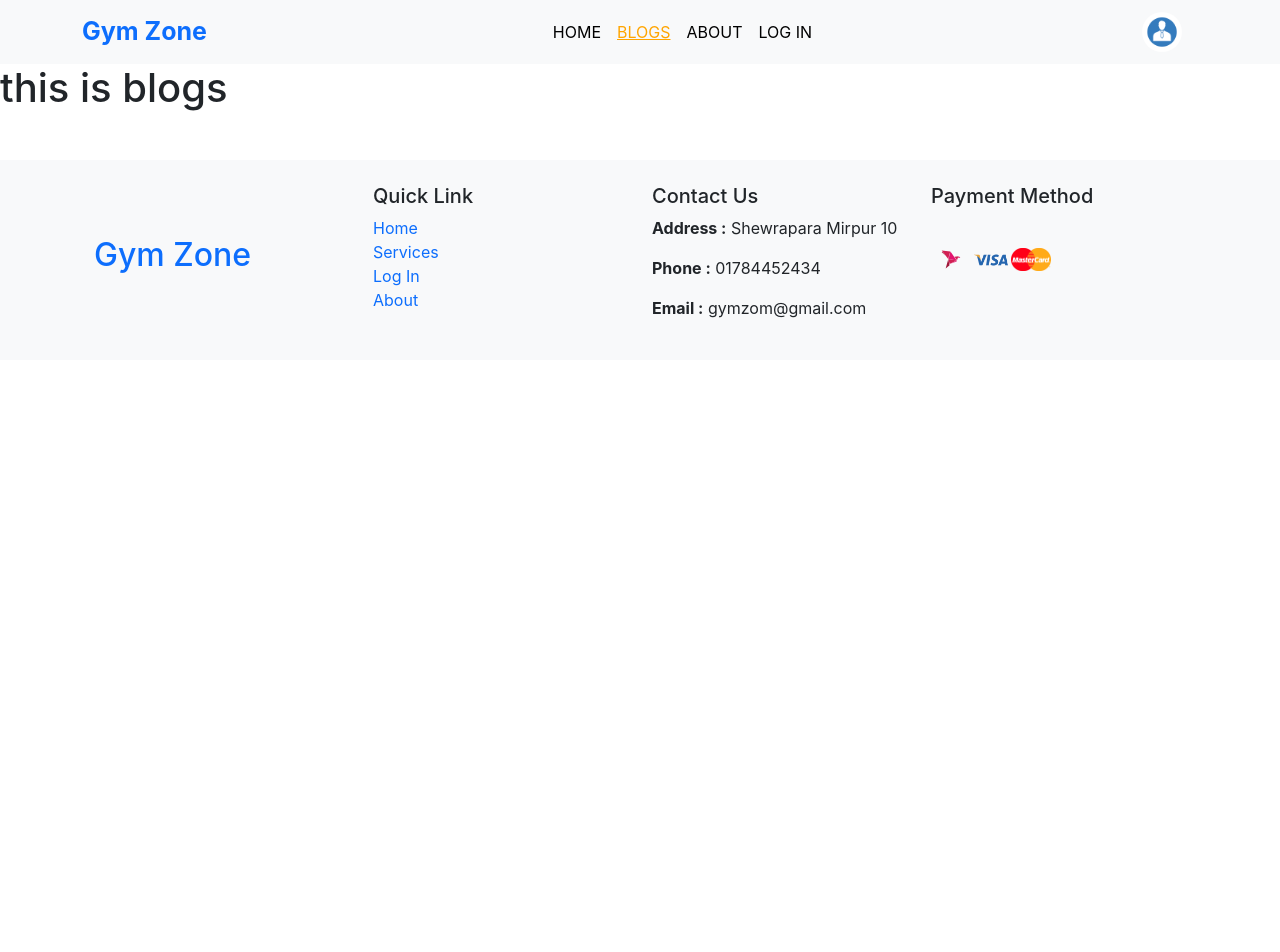
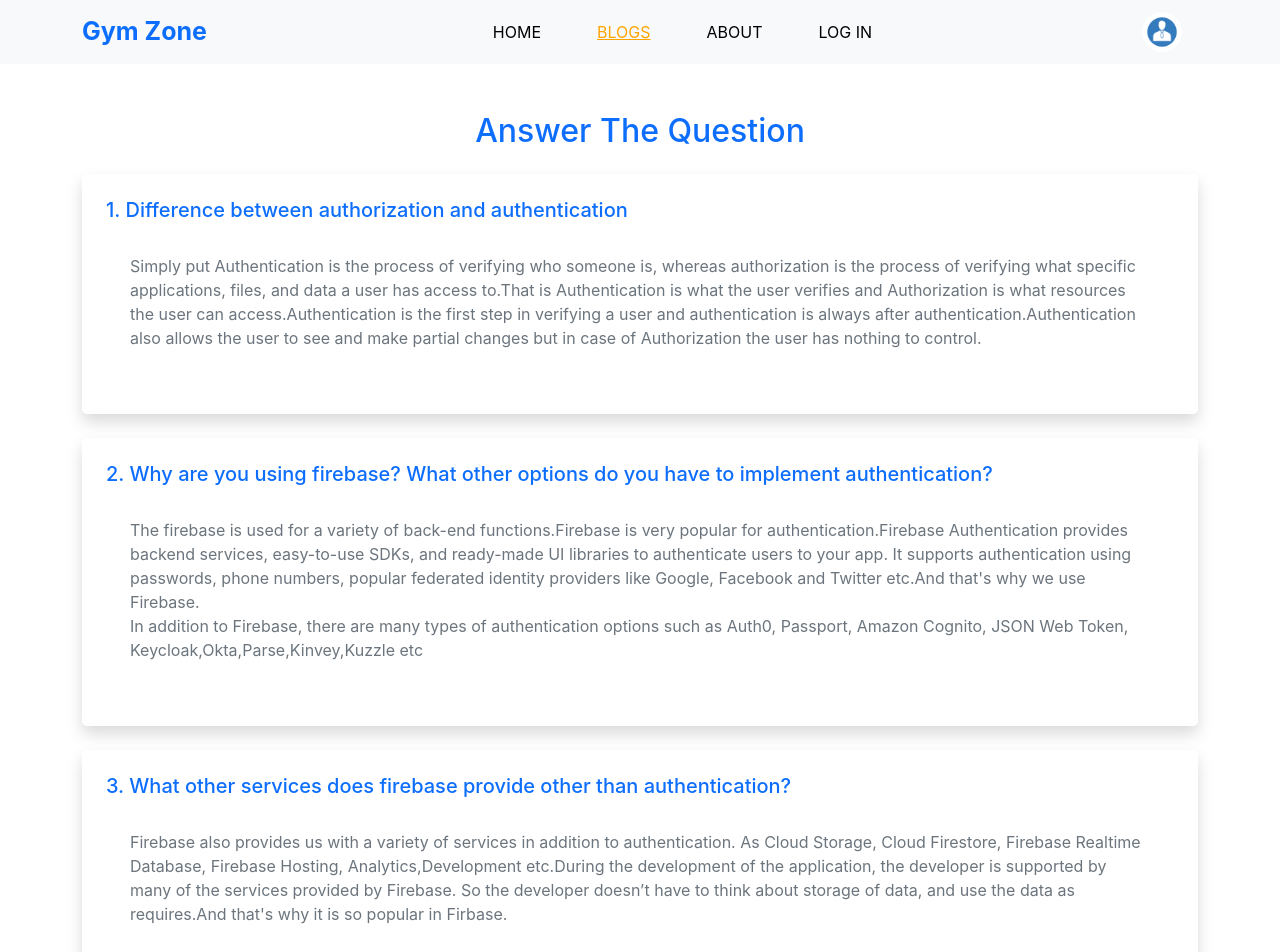
Before and after one commit to Mehedi4467/independent-service-provider, a React (Create React App) app: page /blogs in a window 1280 px wide. Shown: the top 952 px of the page. Before the commit the page ends 800 px from the top, so only its background shows below. Built offline with nearby package versions, Linux system fonts and the light colour scheme; no server answers.

Commit message:
blog section complated

```diff
--- a/src/Components/Blogs/Blogs.js
+++ b/src/Components/Blogs/Blogs.js
@@ -2,8 +2,21 @@ import React from 'react';
 
 const Blogs = () => {
     return (
-        <div>
-            <h1>this is blogs</h1>
+        <div className='container mt-5'>
+            <h2 className='text-primary text-center'>Answer The Question</h2>
+            <div className='shadow p-4 rounded-3 mt-4'>
+                <h5 className='text-primary'>1. Difference between authorization and authentication</h5>
+                <p className='text-justify p-4 text-muted'>Simply put Authentication is the process of verifying who someone is, whereas authorization is the process of verifying what specific applications, files, and data a user has access to.That is Authentication is what the user verifies and Authorization is what resources the user can access.Authentication is the first step in verifying a user and authentication is always after authentication.Authentication also allows the user to see and make partial changes but in case of Authorization the user has nothing to control.</p>
+            </div>
+            <div className='shadow p-4 rounded-3 mt-4'>
+                <h5 className='text-primary'>2. Why are you using firebase? What other options do you have to implement authentication?</h5>
+                <p className='text-justify p-4 text-muted'>The firebase is used for a variety of back-end functions.Firebase is very popular for authentication.Firebase Authentication provides backend services, easy-to-use SDKs, and ready-made UI libraries to authenticate users to your app. It supports authentication using passwords, phone numbers, popular federated identity providers like Google, Facebook and Twitter etc.And that's why we use Firebase. <br />In addition to Firebase, there are many types of authentication options such as Auth0, Passport, Amazon Cognito, JSON Web Token, Keycloak,Okta,Parse,Kinvey,Kuzzle  etc </p>
+            </div>
+            <div className='shadow p-4 rounded-3 mt-4'>
+                <h5 className='text-primary'>3. What other services does firebase provide other than authentication?</h5>
+                <p className='text-justify p-4 text-muted'>Firebase also provides us with a variety of services in addition to authentication. As Cloud Storage, Cloud Firestore, Firebase Realtime Database, Firebase Hosting, Analytics,Development etc.During the development of the application, the developer is supported by many of the services provided by
+                    Firebase. So the developer doesn’t have to think about storage of data, and use the data as requires.And that's why it is so popular in Firbase.</p>
+            </div>
         </div>
     );
 };
--- a/src/Components/Header/Header.css
+++ b/src/Components/Header/Header.css
@@ -2,3 +2,7 @@
     font-size: 25px;
     font-weight: bolder;
 }
+
+.header-menu{
+    padding: 0 50px;
+}
--- a/src/Components/Header/Header.js
+++ b/src/Components/Header/Header.js
@@ -21,14 +21,14 @@ const Header = () => {
                 <Navbar.Toggle aria-controls="navbarScroll" />
                 <Navbar.Collapse id="navbarScroll">
                     <Nav
-                        className="mx-auto my-2 my-lg-0"
+                        className="mx-auto my-2 my-lg-0 "
                         style={{ maxHeight: '100px' }}
                         navbarScroll
                     >
 
-                        <Nav.Link className="text-uppercase" as={CustomLink} to='/'>Home</Nav.Link>
-                        <Nav.Link className="text-uppercase" as={CustomLink} to='/blogs'>Blogs</Nav.Link>
-                        <Nav.Link className="text-uppercase" as={CustomLink} to='/about'>About</Nav.Link>
+                        <Nav.Link className="text-uppercase " as={CustomLink} to='/'>Home</Nav.Link>
+                        <Nav.Link className="text-uppercase px-md-5" as={CustomLink} to='/blogs'>Blogs</Nav.Link>
+                        <Nav.Link className="text-uppercase pe-md-5" as={CustomLink} to='/about'>About</Nav.Link>
 
                         {
                             user ? <Nav.Link className="text-uppercase" onClick={() => signOut(auth)} >Log Out</Nav.Link>
```
